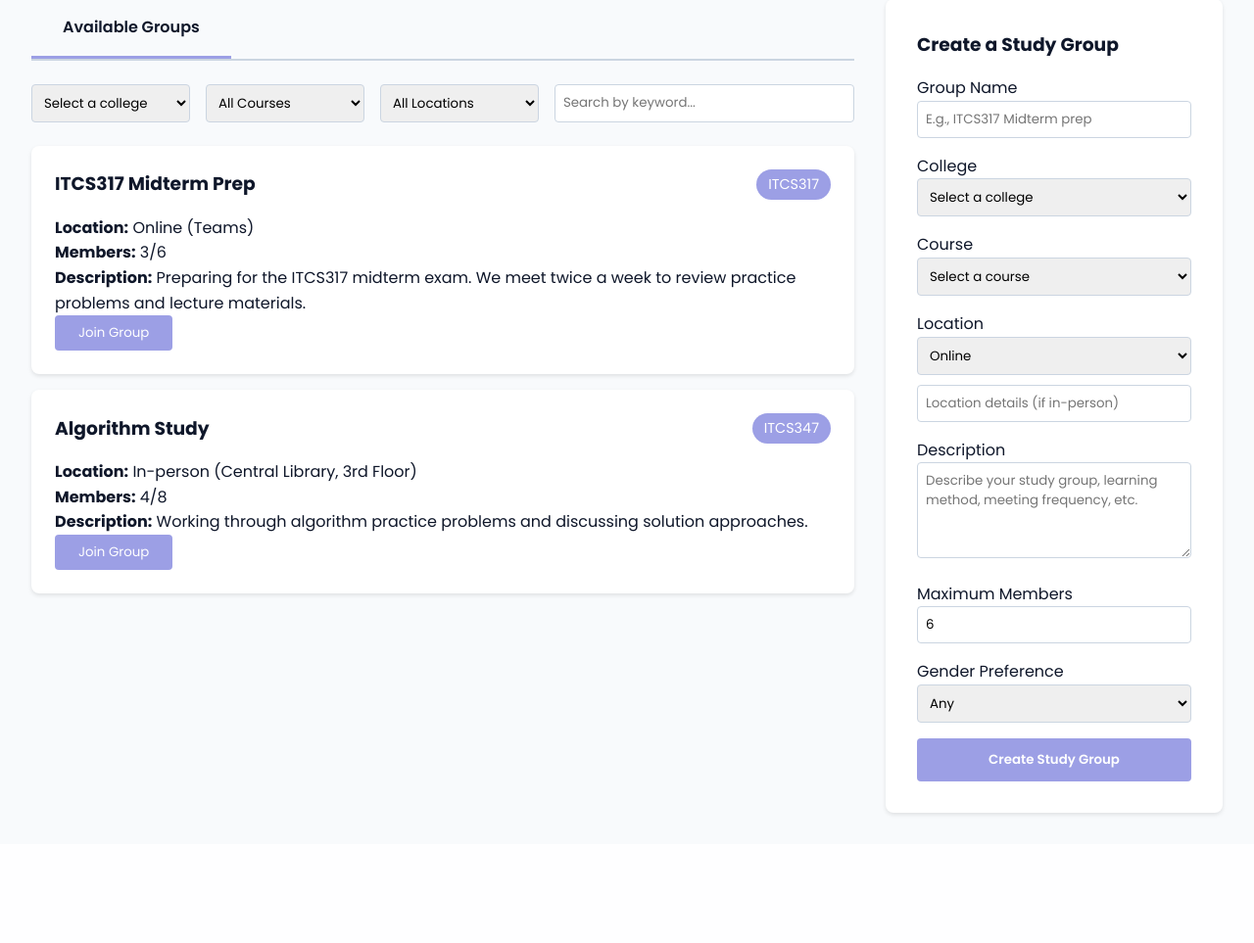
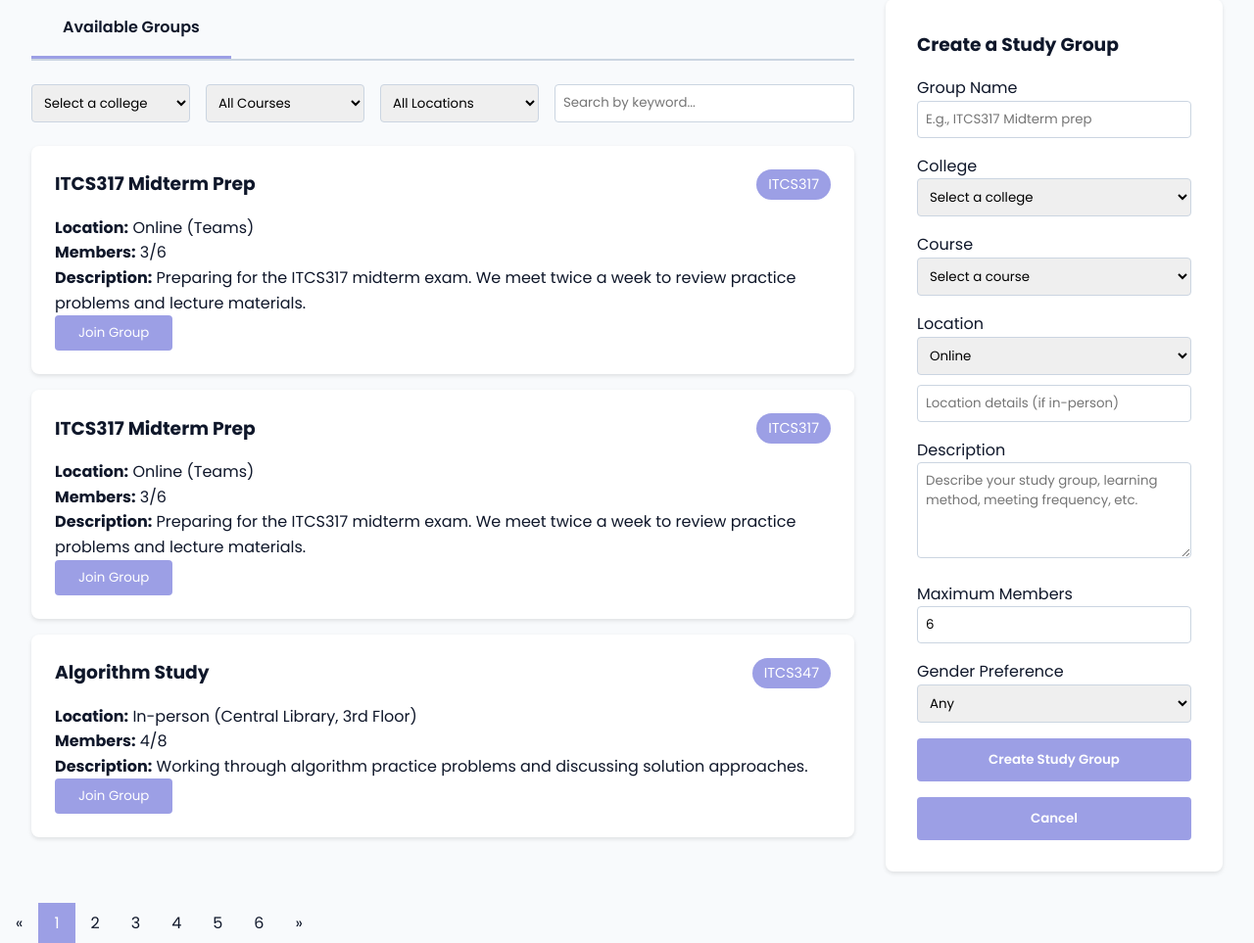
Before and after one commit to 19f6/ITCS333-project7, a PHP site: page / in a window 1280 px wide. Shown: the part 116-1079 px from the top of the page at 98% size. Before the commit the page ends 949 px from the top, so only its background shows below. Run offline with PHP 8.4, Linux system fonts and the light colour scheme.

Commit message:
added pagination

```diff
--- a/index.html
+++ b/index.html
@@ -10,9 +10,12 @@
     <link href="https://fonts.googleapis.com/css2?family=Poppins:wght@400;600;700&display=swap" rel="stylesheet">
 </head>
 <body>
-    <header>
-        <h1>Study Group Finder</h1>
-    </header>
+
+    <h1>Study Group Finder</h1>
+    <div class="nav-bar">
+
+    </div>
+
     <div class="main-container">
         <div class="left-panel">
             <div class="tabs">
@@ -40,6 +43,19 @@
 
             <!-- Groups -dummy data just for now :) -->
             <div id="groups-container">
+                <div class="group-card">
+                    <div class="group-header">
+                        <h3 class="group-title">ITCS317 Midterm Prep</h3>
+                        <span class="group-subject">ITCS317</span>
+                    </div>
+                    <div class="group-details">
+                        <p><strong>Location:</strong> Online (Teams)</p>
+                        <p><strong>Members:</strong> 3/6</p>
+                        <p><strong>Description:</strong> Preparing for the ITCS317 midterm exam. We meet twice a week to review practice problems and lecture materials.</p>
+                    </div>
+                    <button class="join-button">Join Group</button>
+                </div>
+
                 <div class="group-card">
                     <div class="group-header">
                         <h3 class="group-title">ITCS317 Midterm Prep</h3>
@@ -120,8 +136,22 @@
                     </select>
                 </div>
                 <button type="submit">Create Study Group</button>
+                <button type="submit">Cancel</button>
             </form>
         </div>
     </div>
+
+        <!-- Pagination -->
+        <div class="pagination">
+            <a href="#">&laquo;</a>
+            <a class="active"href="#">1</a>
+            <a href="#">2</a>
+            <a href="#">3</a>
+            <a href="#">4</a>
+            <a href="#">5</a>
+            <a href="#">6</a>
+            <a href="#">&raquo;</a>
+        </div>
+
 </body>
 </html>
--- a/styles.css
+++ b/styles.css
@@ -24,7 +24,7 @@ body {
     line-height: 1.6;
 }
 
-header {
+h1 {
     background-color: var(--primary-color);
     color: var(--text-light);
     padding: 1rem;
@@ -158,5 +158,20 @@ header {
 }
 
 #create-form button[type="submit"]:hover {
-    background: #16a34a;
+    background: var(--secondary-color);
 }
+
+.pagination a {
+    color: var(--text-dark);
+    float: left;
+    padding: 8px 16px;
+    text-decoration: none;
+    transition: background-color .3s;
+  }
+
+  .pagination a.active {
+    background-color: var(--primary-color);
+    color: white;
+  }
+
+  .pagination a:hover:not(.active) {background-color: #ddd;}
```
